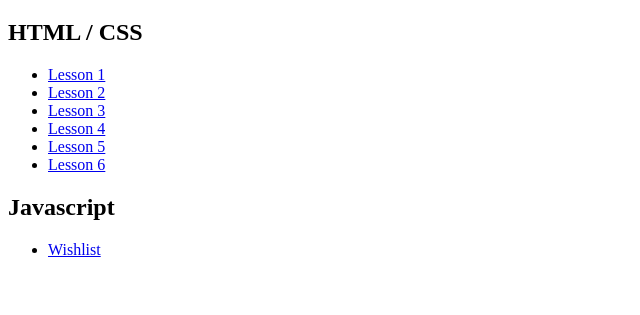
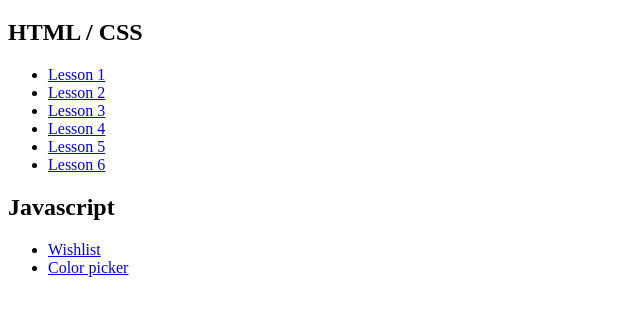
Before and after one commit to ellcub/codebar, a plain HTML site: page index.html in a window 1280 px wide. Shown: the part 61-376 px from the top of the page, without its empty margins (0-640 px from the left). Drawn offline with Linux system fonts and the light colour scheme.

Commit message:
Add link to colour picker

```diff
--- a/index.html
+++ b/index.html
@@ -17,6 +17,7 @@
       <h2>Javascript</h2>
       <ul>
         <li><a href="javascript/wishlist/index.html">Wishlist</a></li>
+        <li><a href="javascript/colorpicker/index.html">Color picker</a></li>
       </ul>
   </body>
 </html>
```
